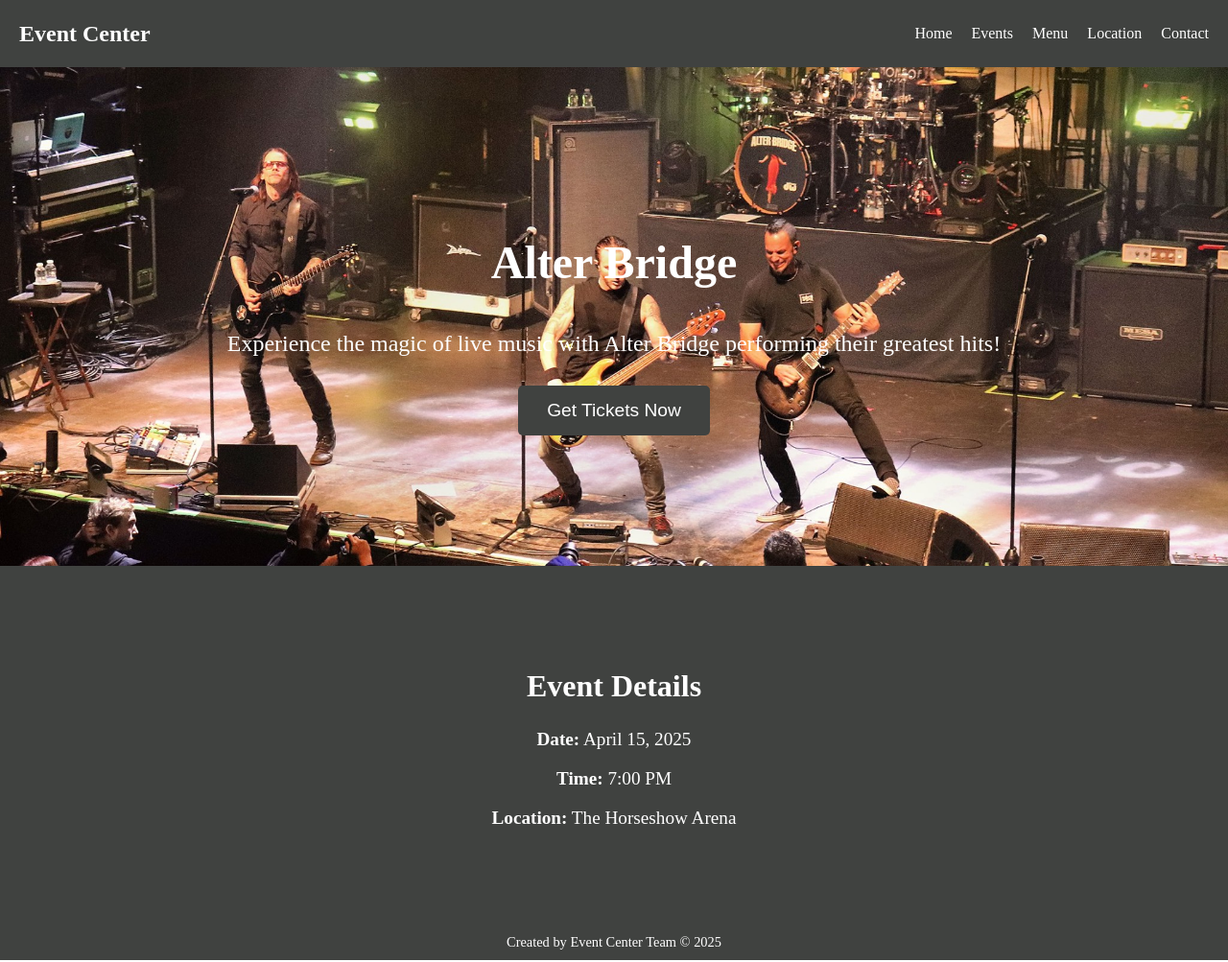
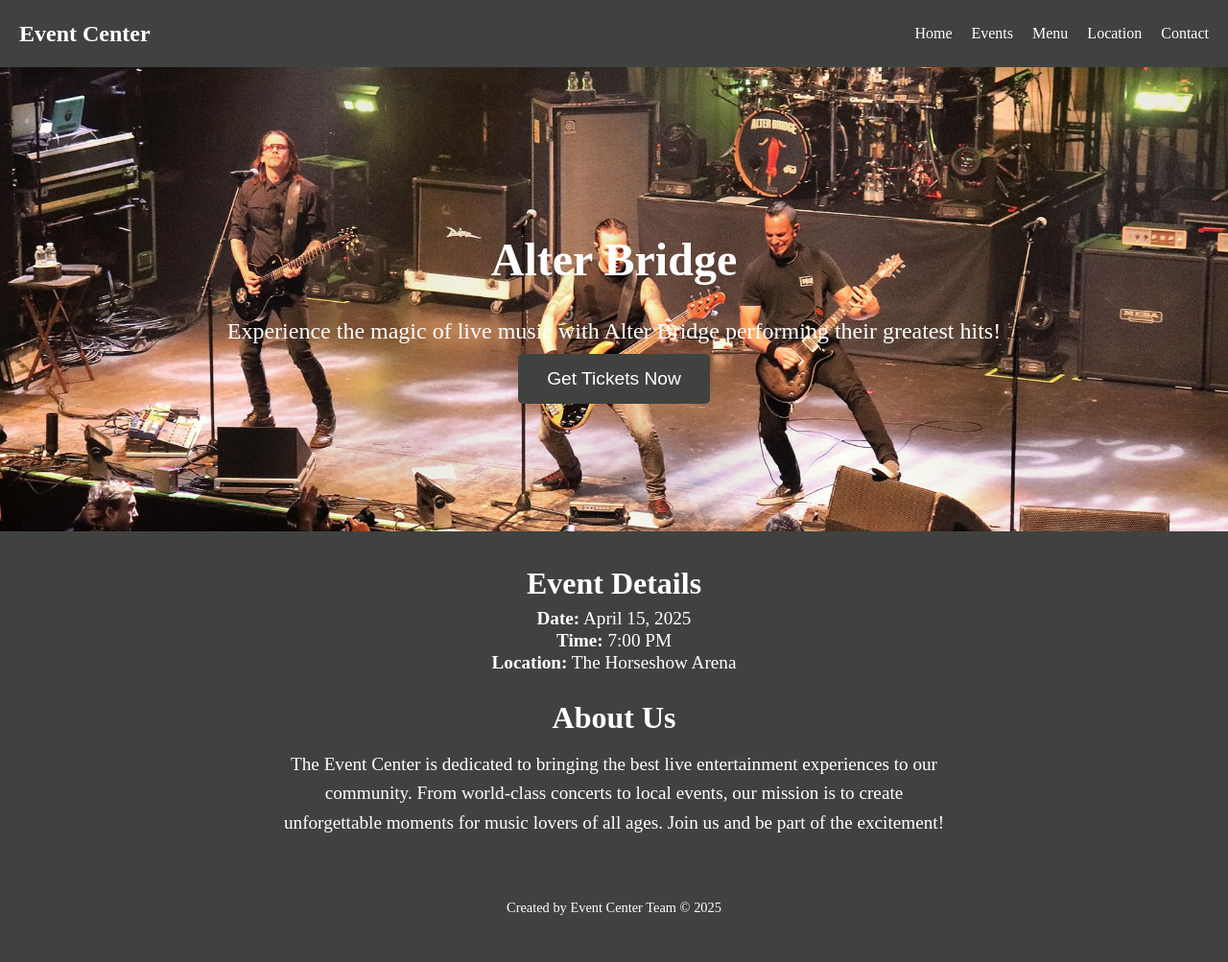
Before and after one commit to JoshBell1980/Event-Center-Website, a plain HTML site: page index.html in a window 1280 px wide. Shown: the whole page at 96% size. Drawn offline with Linux system fonts and the light colour scheme.

Commit message:
Spacing Changes

```diff
--- a/index.html
+++ b/index.html
@@ -28,18 +28,24 @@
     </header>
 
     <!-- Hero Section -->
-    <section class="hero">
+    <section class="hero" style="margin-bottom: 0px;">
         <h1>Alter Bridge</h1>
         <p>Experience the magic of live music with Alter Bridge performing their greatest hits!</p>
         <button class="cta-button">Get Tickets Now</button>
     </section>
 
     <!-- Event Details Section -->
-    <section class="event-details">
-        <h2>Event Details</h2>
-        <p><strong>Date:</strong> April 15, 2025</p>
-        <p><strong>Time:</strong> 7:00 PM</p>
-        <p><strong>Location:</strong> The Horseshow Arena</p>
+    <section class="event-details" style="margin-top:0; margin-bottom:0; line-height:1.1; padding:10px 0 0 0;">
+        <h2 style="margin-bottom:8px;">Event Details</h2>
+        <p style="margin:2px 0;"><strong>Date:</strong> April 15, 2025</p>
+        <p style="margin:2px 0;"><strong>Time:</strong> 7:00 PM</p>
+        <p style="margin:2px 0;"><strong>Location:</strong> The Horseshow Arena</p>
+    </section>
+
+    <!-- About Us Section -->
+    <section class="about-section" style="margin-top:0; padding-top:0;">
+        <h2>About Us</h2>
+        <p>The Event Center is dedicated to bringing the best live entertainment experiences to our community. From world-class concerts to local events, our mission is to create unforgettable moments for music lovers of all ages. Join us and be part of the excitement!</p>
     </section>
 
     <!-- Footer -->
--- a/styles.css
+++ b/styles.css
@@ -84,20 +84,20 @@ fieldset {
   justify-content: center;
   align-items: center;
   text-align: center;
-  height: 60vh;
+  height: 58vh;
   background: url('images/alterbridge.jpg') no-repeat center center/cover; /* Use an image as the background */
   color: #ffffff;
-  padding: 20px;
+  padding: 10px;
 }
 
 .hero h1 {
   font-size: 3rem;
-  margin-bottom: 20px;
+  margin-bottom: 10px;
 }
 
 .hero p {
   font-size: 1.5rem;
-  margin-bottom: 30px;
+  margin-bottom: 10px;
 }
 
 .cta-button {
@@ -121,13 +121,13 @@ fieldset {
   background-color: #404240; /* Dark background color */
   color: white; /* Ensure text is readable on the dark background */
   text-align: center; /* Center-align the text */
-  padding : 0px 15px; /* Add padding for spacing */
+  padding : 0px 5px; /* Add padding for spacing */
 }
 
 /* Event Details Section */
 .event-details {
   text-align: center;
-  padding: 80px 15px;
+  padding: 0px 5px;
   color: white;
   background-color: #404240; /* Dark background */
 
@@ -281,6 +281,32 @@ fieldset {
 
 /*End Contact Page Styling */
 
+/* Begin About Page Styling */
+
+/* About Section Styling */
+.about-section {
+  background-color: #404240; /* Match nav background */
+  color: white;
+  text-align: center;
+  padding: 40px 20px 30px 20px;
+  margin-top: auto;
+}
+
+.about-section h2 {
+  font-size: 2rem;
+  margin-bottom: 15px;
+  color: #ffffff; /* Optional: highlight heading */
+}
+
+.about-section p {
+  font-size: 1.2rem;
+  max-width: 700px;
+  margin: 0 auto;
+  line-height: 1.6;
+}
+
+/* End About Page Styling */
+
 /* Begin Back to Top Button */
 #backToTop {
   display: none; /* Hidden by default */
@@ -309,7 +335,7 @@ fieldset {
 body {
   display: flex;
   flex-direction: column;
-  min-height: 100vh; /* Ensure the body takes up the full viewport height */
+  min-height: 90vh; /* Ensure the body takes up the full viewport height */
   margin: 0; /* Remove default margin */
 }
 
@@ -318,10 +344,12 @@ footer.footer {
   text-align: center;
   background-color: #404240; /* Dark background */
   color: white;
-  padding: 10px 0;
+  padding: 34px 0;
   font-size: 0.9rem;
 }
 
 .footer p {
-  margin: 0;
+  margin-top: auto;
+  background-color: #404240; /* Dark background */
+  padding-bottom: 0px 0;
 }
```
Also changed, not shown: contact.html (+6 -28 lines).
